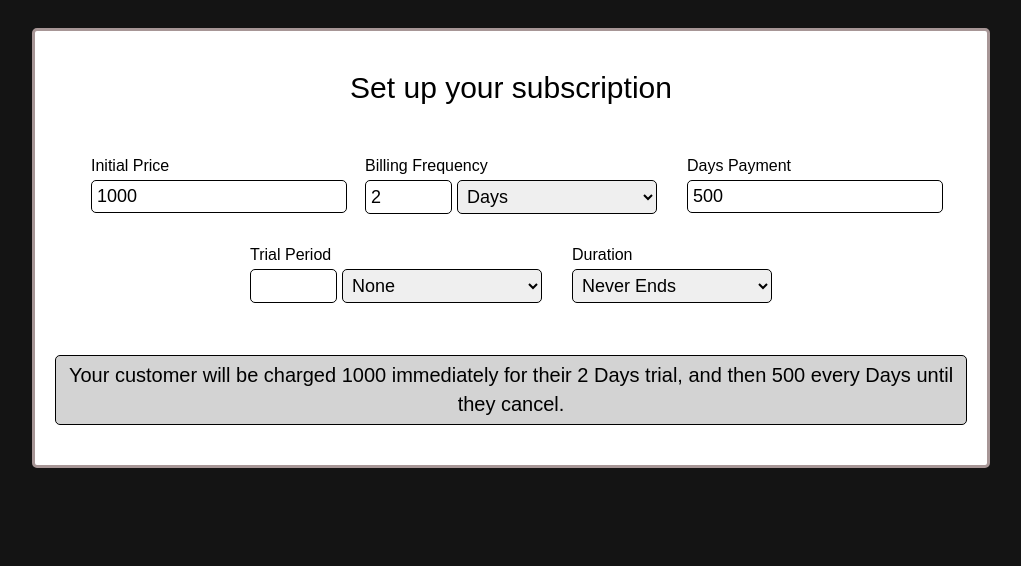
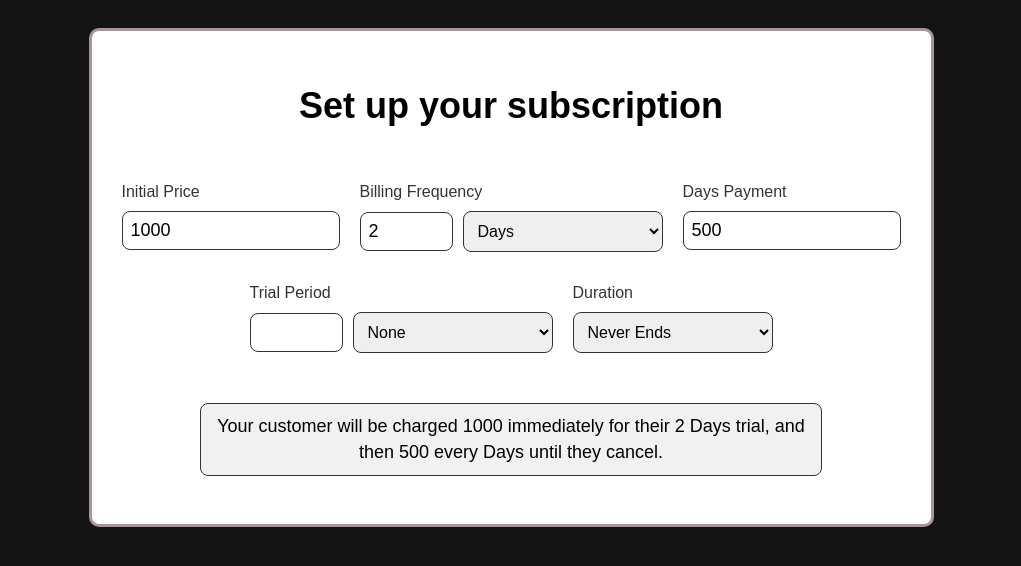
Before and after one commit to CarlosRidolfi/offeringtree-test, a Next.js app: page / in a window 1280 px wide. Shown: the top 566 px of the page, without its empty margins (129-1150 px from the left). Built offline with nearby package versions, Linux system fonts and the light colour scheme.

Commit message:
First commit

```diff
--- a/src/components/Input.tsx
+++ b/src/components/Input.tsx
@@ -1,28 +1,33 @@
-import React, { useState } from "react";
+import React from "react";
 import styled from "styled-components";
 
 type InputProps = React.ComponentProps<"input"> & {
   small?: boolean;
 };
 
-const StyledInput = styled.input`
+const StyledInput = styled.input<InputProps>`
   font-size: 18px;
-  border: black 1px solid;
-  border-radius: 5px;
-  padding: 5px;
+  border: 1px solid #333;
+  border-radius: 8px;
+  padding: 8px;
+  width: ${(props) => (props.small ? "75px" : "200px")};
+  outline: none;
+  transition: border-color 0.3s;
+
+  &:focus {
+    border-color: #4caf50;
+  }
 `;
 
 function Input({ onChange, placeholder, value, type, small }: InputProps) {
   return (
-    <>
     <StyledInput
       onChange={onChange}
       placeholder={placeholder}
       value={value}
       type={type}
-        style={{ width: small ? "75px" : "100%" }}
+      small={small}
     />
-    </>
   );
 }
 
--- a/src/components/Label.tsx
+++ b/src/components/Label.tsx
@@ -7,8 +7,10 @@ type LabelProps = React.ComponentProps<"label"> & {
 };
 
 const StyledLabel = styled.label`
-  color: black;
+  color: #333;
   font-family: Arial, Helvetica, sans-serif;
+  font-size: 16px;
+  display: block;
 `;
 
 function Label({ title, htmlFor }: LabelProps) {
--- a/src/components/Select.tsx
+++ b/src/components/Select.tsx
@@ -8,20 +8,27 @@ type SelectProps = React.ComponentProps<"select"> & {
 const StyledSelect = styled.select`
   width: 100%;
   min-width: 200px;
-  font-size: 18px;
-  border: black 1px solid;
-  border-radius: 5px;
-  padding: 5px;
+  font-size: 16px;
+  border: 1px solid #333;
+  border-radius: 8px;
+  padding: 10px;
+  outline: none;
+  transition: border-color 0.3s;
+
+  &:focus {
+    border-color: #4caf50;
+  }
 `;
 
 function Select({ options, onChange, name }: SelectProps) {
   return (
     <StyledSelect name={name} onChange={onChange}>
-      {options.map((option, index) => (
-        <option key={index} value={option}>
-          {option}
-        </option>
-      ))}
+      {options &&
+        options.map((option, index) => (
+          <option key={index} value={option}>
+            {option}
+          </option>
+        ))}
     </StyledSelect>
   );
 }
--- a/src/styled-components/styled.tsx
+++ b/src/styled-components/styled.tsx
@@ -1,54 +1,100 @@
-import styled from "styled-components";
+import styled, { keyframes } from "styled-components";
+
+const fadeIn = keyframes`
+  from {
+    opacity: 0;
+  }
+  to {
+    opacity: 1;
+  }
+`;
 
 export const SubscriptionWrapper = styled.div`
-  max-width: 1280px;
+  max-width: 800px;
   min-width: 300px;
-  background-color: white;
+  background-color: #ffffff;
   display: flex;
   flex-direction: column;
-  border-radius: 5px;
-  padding: 20px;
+  border-radius: 10px;
+  padding: 30px;
   align-items: center;
   justify-content: center;
-  row-gap: 2rem;
+  gap: 2rem;
   border: 3px solid #a79696;
+  animation: ${fadeIn} 0.5s ease-in-out;
 
   p {
     font-family: Arial, Helvetica, sans-serif;
-    font-size: 20px;
-    line-height: 1.8rem;
-    max-width: 900px;
+    font-size: 18px;
+    line-height: 1.6rem;
+    max-width: 600px;
     text-align: center;
-    border: 1px solid black;
-    border-radius: 5px;
-    padding: 5px;
-    background-color: lightgrey;
+    border: 1px solid #333;
+    border-radius: 8px;
+    padding: 10px;
+    background-color: #f1f1f1;
   }
 `;
 
 export const Title = styled.h1`
-  font-size: 30px;
+  font-size: 36px;
   font-family: Arial, Helvetica, sans-serif;
   text-align: center;
-  font-weight: 500;
+  font-weight: 600;
 `;
 
 export const InputRow = styled.div`
   display: flex;
-  flex-direction: row;
-  align-items: flex-start;
+  flex-wrap: wrap;
   justify-content: center;
-  column-gap: 30px;
+  gap: 20px;
 `;
 
 export const InputGroup = styled.div`
   display: flex;
   flex-direction: column;
   align-items: flex-start;
-  row-gap: 5px;
+  gap: 10px;
 `;
 
 export const InputSelect = styled.div`
   display: flex;
-  column-gap: 5px;
+  align-items: center;
+  gap: 10px;
 `;
+
+export const StyledInput = styled.input`
+  width: 100%;
+  font-size: 16px;
+  border: 1px solid #333;
+  border-radius: 8px;
+  padding: 12px;
+  outline: none;
+  transition: border-color 0.3s;
+
+  &:focus {
+    border-color: #4caf50;
+  }
+`;
+
+export const StyledLabel = styled.label`
+  color: #333;
+  font-family: Arial, Helvetica, sans-serif;
+  font-size: 16px;
+  margin-bottom: 5px;
+  display: block;
+`;
+
+export const StyledSelect = styled.select`
+  width: 100%;
+  font-size: 16px;
+  border: 1px solid #333;
+  border-radius: 8px;
+  padding: 12px;
+  outline: none;
+  transition: border-color 0.3s;
+
+  &:focus {
+    border-color: #4caf50;
+  }
+`;
```
Also changed, not shown: src/components/Description.tsx (deleted, +0 -35 lines). Lines whose indentation alone changed are shown as unchanged.
